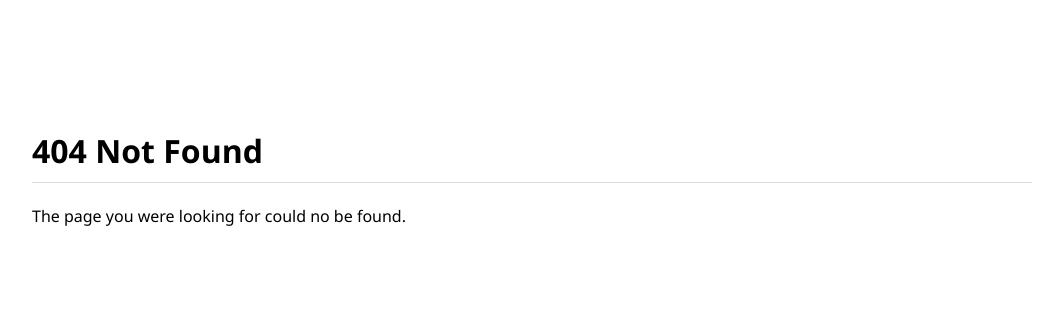
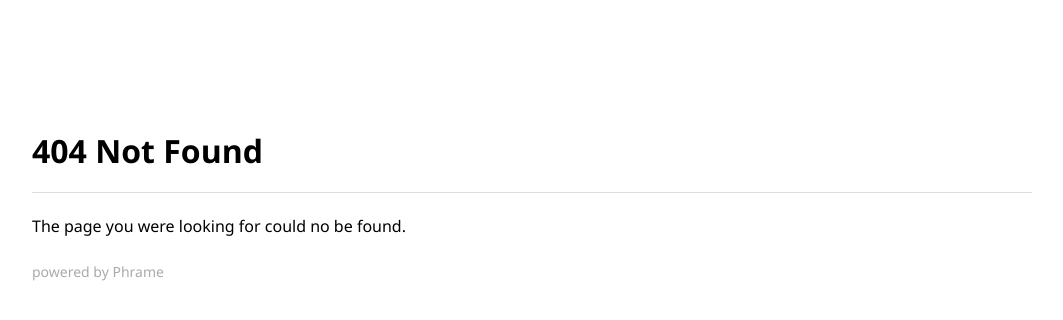
Before and after one commit to phlhg/phrame, a PHP site: page /e404 in a window 1280 px wide. Shown: the top 320 px of the page, without its empty margins (108-1171 px from the left). Run offline with PHP 8.4, Linux system fonts and the light colour scheme.

Commit message:
Add powered by

```diff
--- a/phrame/default/resources/css/main.css
+++ b/phrame/default/resources/css/main.css
@@ -1,4 +1,6 @@
 * { font-family: Segoe UI, sans-serif; }
 .content { position: relative; display: block; width: 100%; max-width: 1000px; padding: 100px 50px; margin: 0 auto; }
-h1 { border-bottom: 1px solid #ddd; padding: 0 0 10px 0;  }
+h1 { border-bottom: 1px solid #ddd; padding: 0 0 20px 0;  }
 h1 img { display: inline-block; height: 2em; float: right; margin: -20px 0 0 0;  }
+a { color: inherit; text-decoration: none;}
+span.meta { position: relative; display: block; font-size: 14px; color: #aaa; margin-top: 25px;  }
--- a/phrame/default/views/errors/e404.php
+++ b/phrame/default/views/errors/e404.php
@@ -8,5 +8,6 @@
     <div class="content">
         <h1>404 Not Found</h1>
         <p>The page you were looking for could no be found.</p>
+        <span class="meta">powered by <a href="//phlhg.ch/projects/frame">Phrame</a></span>
     </div>
 </body>
--- a/phrame/default/views/noroutes.php
+++ b/phrame/default/views/noroutes.php
@@ -8,5 +8,6 @@
     <div class="content">
         <h1>No Routes</h1>
         <p>PHRAME can't search for a page, because there were no routes defined.</p>
+        <span class="meta">powered by <a href="//phlhg.ch/projects/frame">Phrame</a></span>
     </div>
 </body>
--- a/phrame/default/views/noview.php
+++ b/phrame/default/views/noview.php
@@ -8,5 +8,6 @@
     <div class="content">
         <h1>No View</h1>
         <p>No view was set for the matching route</p>
+        <span class="meta">powered by <a href="//phlhg.ch/projects/frame">Phrame</a></span>
     </div>
 </body>
```
